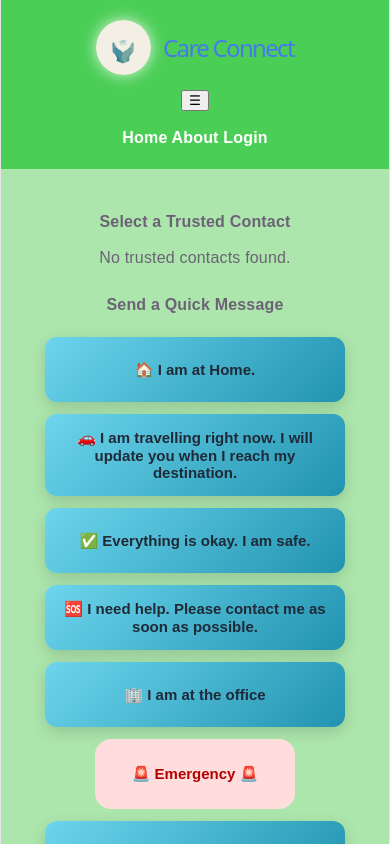
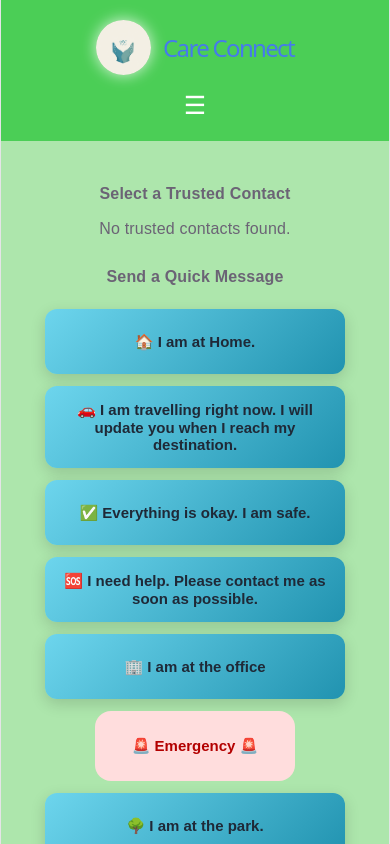
Before and after one commit to Munnisha-code/Final-Project-Unit2CareConnect, a React (Vite) app in the folder React-front-end-app/: page /Final-Project-Unit1-CareConnect/one-click-send-message in a window 390 px wide. Shown: the top 844 px of the page. Built offline with nearby package versions, Linux system fonts and the light colour scheme.

Commit message:
Add responsive hamburger menu styling.

```diff
--- a/React-front-end-app/src/App.css
+++ b/React-front-end-app/src/App.css
@@ -65,12 +65,22 @@ header h1 {
 
 
 
+
 /* --------------------- Navbar styling ------------------------------------*/
 
  .navbar {
-
+    position: relative;
     display: flex;
     gap: 30px;
+}
+
+.nav-menu {
+    display: flex;
+    gap: 30px;
+}
+
+.hamburger-button {
+    display: none;
 }
 
 .navbar a,
@@ -96,6 +106,69 @@ header h1 {
     font-family: inherit;
 }
 
+
+
+/* Tablet */
+
+@media (max-width: 768px) {
+
+    .navbar {
+        position: relative;
+    }
+
+    .hamburger-button {
+        display: block;
+        background: none;
+        border: none;
+        color: white;
+        font-size: 25px;
+        cursor: pointer;
+    }
+    .nav-menu {
+        position: absolute;
+        top: 100%;
+        right: 0;
+        display: none;
+        flex-direction: column;
+        gap: 30px;
+        background: rgb(175, 240, 190);
+        padding: 12px 20px;
+        border-radius: 8px;
+        box-shadow: 0 4px 10px rgba(0, 0, 0, 0.15);
+        z-index: 1000;
+    }
+
+    .nav-menu.open {
+        display: flex;
+    }
+
+    .nav-menu a,
+    .nav-menu .logout-button {
+        color: #333;
+    }
+
+    .nav-menu a {
+    margin-right: 20px;
+   }
+}
+
+/* Mobile */
+@media (max-width: 480px) {
+
+    .nav-links {
+        display: none;
+    }
+
+    .hamburger-button {
+        font-size: 25px;
+    }
+    .navbar {
+    flex-direction: column;
+    align-items: center;
+    gap: 15px;
+    }
+
+}
 
  /*------------------------ Footer  Styling -----------------------------*/
 
@@ -140,7 +213,7 @@ footer a:hover {
     }
 
     .navbar {
-        gap: 20px;
+        gap: 15px;
     }
 
     .navbar a {
```
